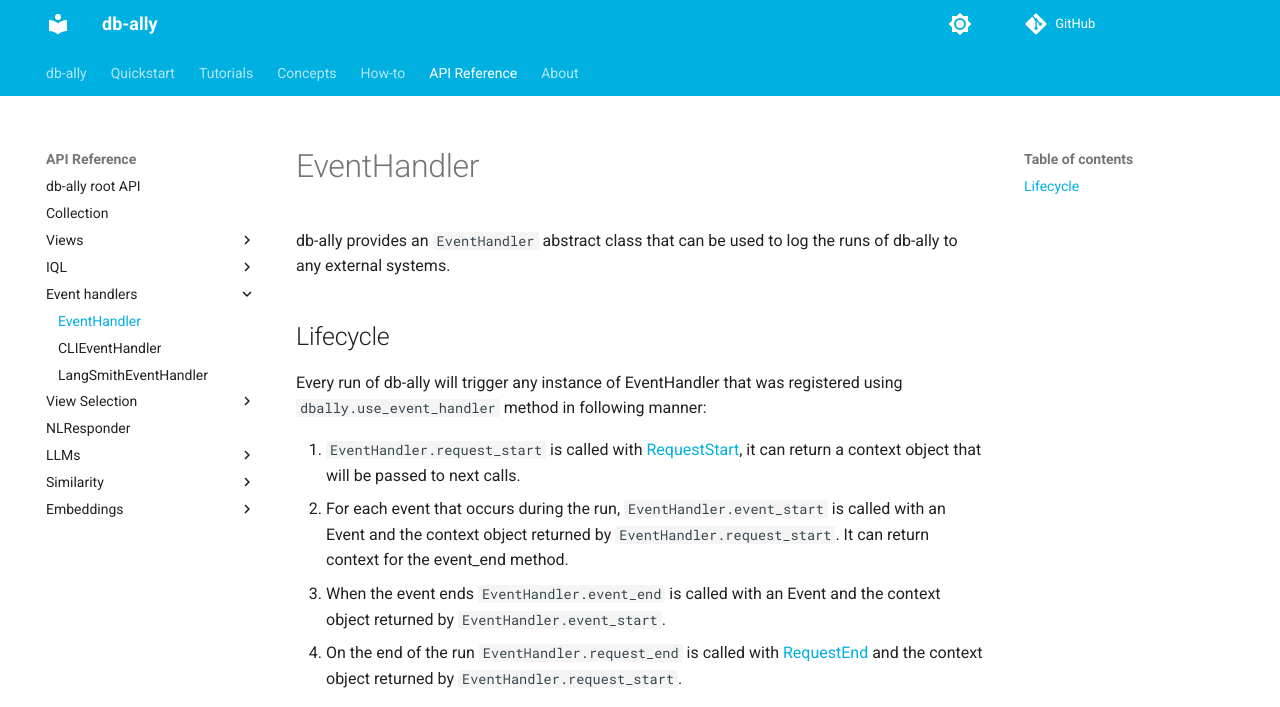
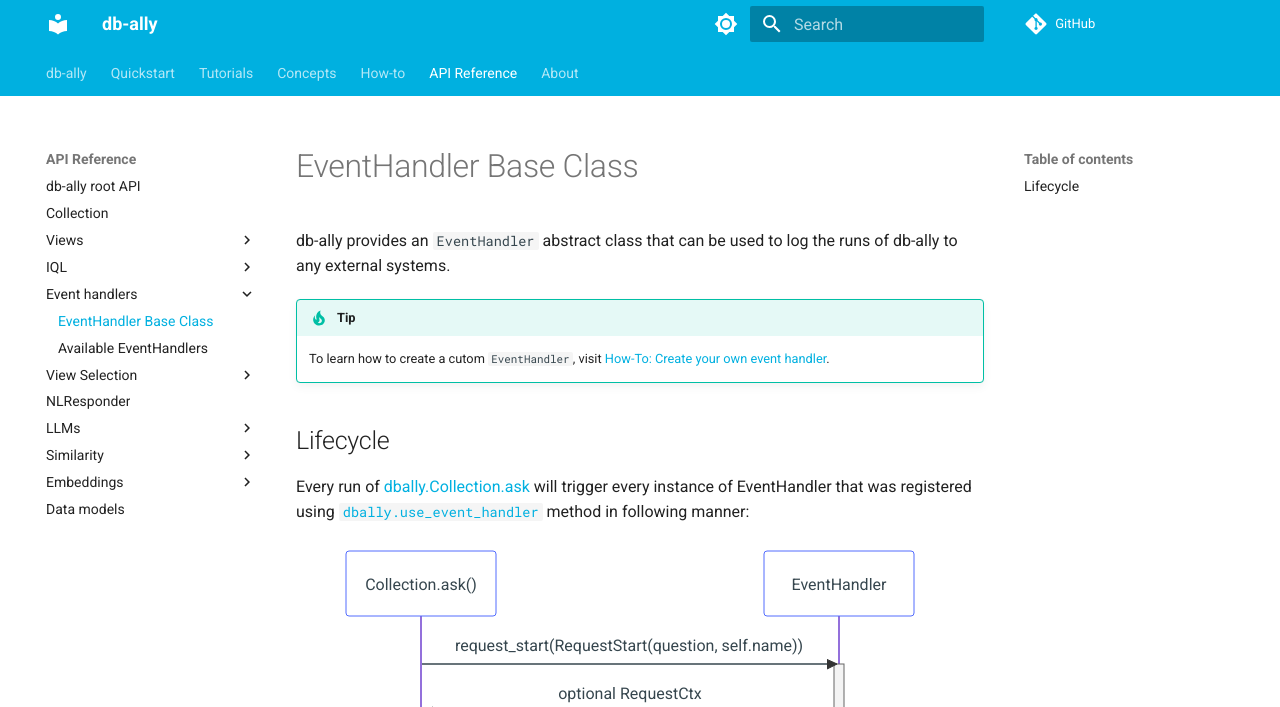
Before and after one commit to deepsense-ai/db-ally, an MkDocs documentation site: the page built from docs/reference/event_handlers/index.md, in a window 1280 px wide and 1400 px high. Shown: the top 707 px of the window. Built offline with MkDocs 1.6.1 and Material for MkDocs 9.7.7, drawn with Linux system fonts in a browser that asks for light colours; comment, search, counter and statistics services are not loaded; some of the changed text lies outside the part shown; grey boxes are pictures that could not be loaded.

Commit message:
iteration 1

````diff
--- /dev/null
+++ b/docs/reference/event_handlers/available.md
@@ -0,0 +1,11 @@
+# Available EventHandlers
+
+::: dbally.audit.event_handlers.cli_event_handler.CLIEventHandler
+    options:
+        members:
+        - dummy
+
+::: dbally.audit.event_handlers.langsmith_event_handler.LangSmithEventHandler
+    options:
+        members:
+        - dummy
--- a/docs/reference/event_handlers/cli.md
+++ /dev/null
@@ -1,3 +0,0 @@
-# CLIEventHandler
-
-::: dbally.audit.event_handlers.cli_event_handler.CLIEventHandler
--- a/docs/reference/event_handlers/index.md
+++ b/docs/reference/event_handlers/index.md
@@ -1,20 +1,47 @@
-# EventHandler
+# EventHandler Base Class
 
 db-ally provides an `EventHandler` abstract class that can be used to log the runs of db-ally to any external systems.
+
+!!! tip
+    To learn how to create a cutom `EventHandler`, visit [How-To: Create your own event handler](../../how-to/create_custom_event_handler.md).
+
+
 
 
 ## Lifecycle
 
 
-Every run of db-ally will trigger any instance of EventHandler that was registered using `dbally.use_event_handler` method in following manner:
+Every run of [dbally.Collection.ask](../collection.md/#collection.ask) will trigger every instance of EventHandler that was registered using [`dbally.use_event_handler`](../index.md/#dbally.use_event_handler) method in following manner:
 
-1. `EventHandler.request_start` is called with [RequestStart](#dbally.data_models.audit.RequestStart), it can return a context object that will be passed to next calls.
-2. For each event that occurs during the run, `EventHandler.event_start` is called with an Event and the context object returned by `EventHandler.request_start`. It can return context for the event_end method.
-3. When the event ends `EventHandler.event_end` is called with an Event and the context object returned by `EventHandler.event_start`.
-4. On the end of the run `EventHandler.request_end` is called with [RequestEnd](#dbally.data_models.audit.RequestEnd) and the context object returned by `EventHandler.request_start`.
+
+``` mermaid
+sequenceDiagram
+  participant C as Collection.ask()
+  participant E as EventHandler
+  C->>E: request_start(RequestStart(question, self.name))
+  activate E
+  E->>C: optional RequestCtx
+  deactivate E
+  loop every event
+        C->>E: event_start(LLMEvent, RequestCtx)
+        activate E
+        E->>C: optional EventCtx
+        deactivate E
+        activate C
+        C->>E: event_end(LLMEvent, RequestCtx, EventCtx)
+        deactivate C
+  end
+  C->>E: request_end(RequestEnd, RequestCtx)
+```
+
+Currently handled events:
+
+* Every call to the **LLM**
 
 ::: dbally.audit.event_handlers.EventHandler
 
 ::: dbally.data_models.audit.RequestStart
 
 ::: dbally.data_models.audit.RequestEnd
+
+::: dbally.data_models.audit.LLMEvent
--- a/docs/reference/event_handlers/langsmith.md
+++ /dev/null
@@ -1,3 +0,0 @@
-# LangSmithEventHandler
-
-::: dbally.audit.event_handlers.langsmith_event_handler.LangSmithEventHandler
--- a/mkdocs.yml
+++ b/mkdocs.yml
@@ -29,13 +29,13 @@
       - Views:
           - reference/views/index.md
           - reference/views/databases.md
+          - reference/views/dataframe.md
       - IQL:
           - reference/iql/index.md
           - reference/iql/iql_generator.md
       - Event handlers:
           - reference/event_handlers/index.md
-          - reference/event_handlers/cli.md
-          - reference/event_handlers/langsmith.md
+          - reference/event_handlers/available.md
       - View Selection:
           - reference/view_selection/index.md
           - reference/view_selection/llm_view_selector.md
@@ -57,6 +57,7 @@
       - Embeddings:
           - reference/embeddings/index.md
           - reference/embeddings/openai.md
+      - reference/data_models.md
   - About:
       - about/roadmap.md
 
@@ -86,6 +87,11 @@
       anchor_linenums: true
       line_spans: __span
       pygments_lang_class: true
+  - pymdownx.superfences:
+      custom_fences:
+        - name: mermaid
+          class: mermaid
+
   - admonition
   - pymdownx.superfences
   - pymdownx.snippets
@@ -96,6 +102,7 @@
   - pymdownx.tasklist:
       custom_checkbox: true
 plugins:
+  - search
   - autorefs:
       enable: true
   - mkdocstrings:
````
Also changed, not shown: docs/reference/data_models.md (added, +3 -0 lines), docs/reference/iql/index.md (+20 -0 lines), docs/reference/iql/iql_generator.md (+5 -0 lines), docs/reference/views/databases.md (+4 -0 lines), docs/reference/views/dataframe.md (added, +12 -0 lines), docs/reference/views/index.md (+2 -2 lines), docs/assets/event_handler_example.png (added), 7 other files.
